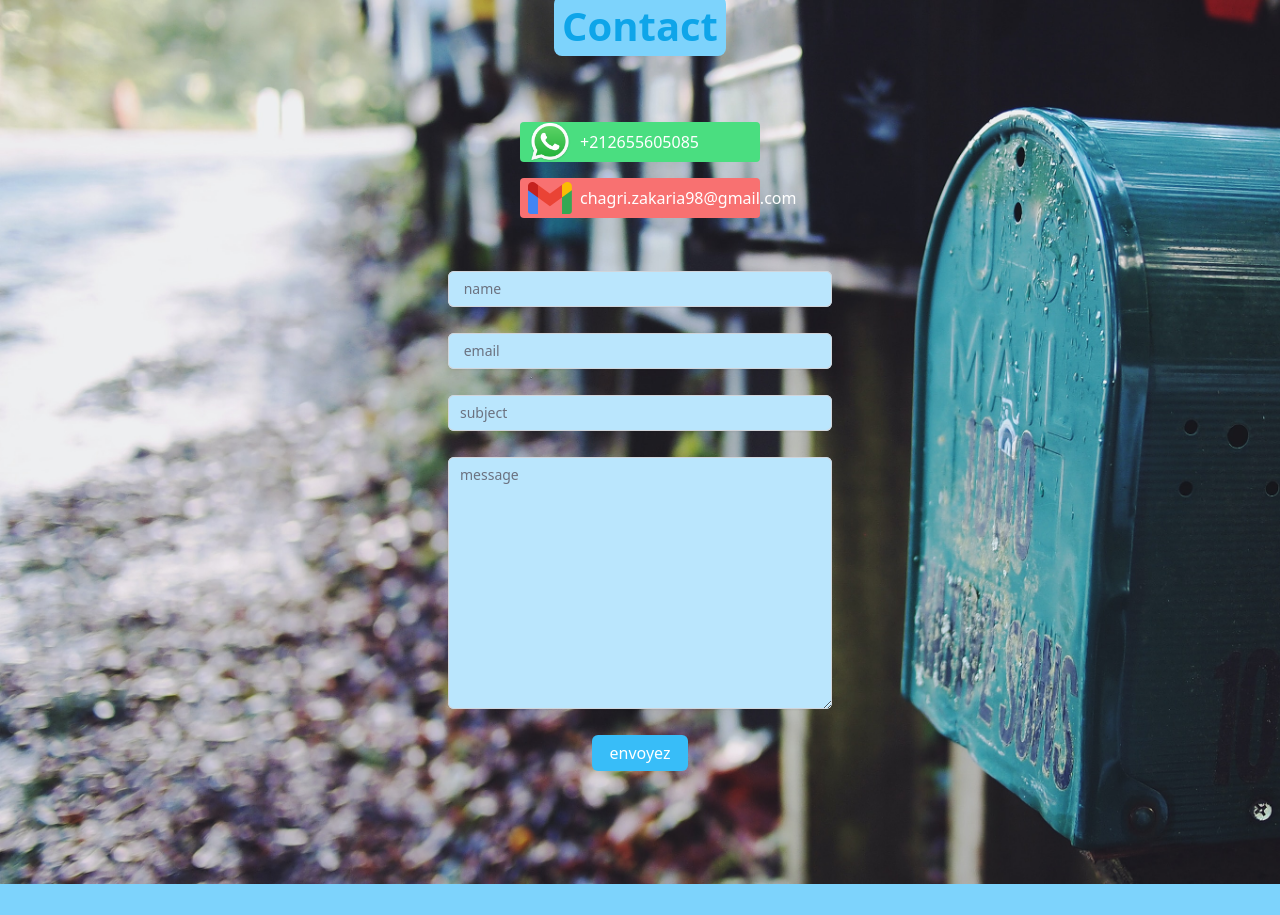
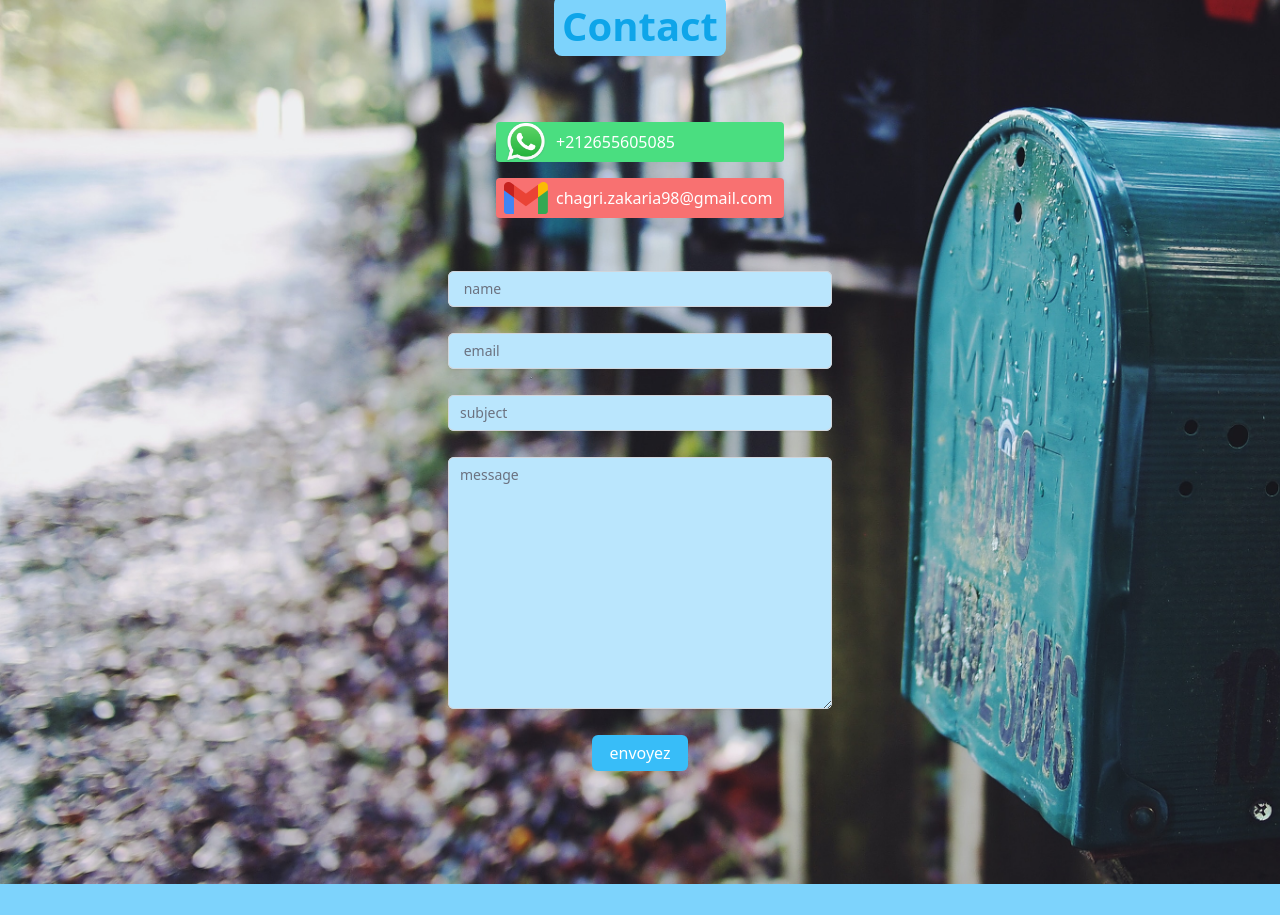
Before and after one commit to Chagrizakaria/ZakariaPortfolio, a React (Vite) app: page / in a window 1280 px wide. Shown: the part 4660-5575 px from the top of the page. Built offline with nearby package versions, Linux system fonts and the light colour scheme.

Commit message:
Update CV - modifications

```diff
--- a/src/components/Contact.jsx
+++ b/src/components/Contact.jsx
@@ -10,15 +10,15 @@ import {watsp,gmail} from "../assets"
 
 <h1 className='  title mt-16 bg-sky-300 w-auto px-2 rounded-lg mx-auto text-center text-sky-500 font-bold'>Contact</h1>
 <div className=''>
-<div className='flex items-center justify-between  bg-green-400 w-60 h-10 rounded mx-auto my-4'>
-  <a href="https://wa.me/+212655605085" className='flex items-center  text-white'>
+<div className='flex items-center justify-between  bg-green-400 w-72 h-10 rounded mx-auto my-4'>
+  <a href="https://wa.me/+212655605085" className='flex items-center text-white'>
     <img src={watsp} alt="" className='mx-2 w-11' />
     <span className=''>+212655605085</span>
   </a>
 </div>
 
-<div className='flex items-center justify-between bg-red-400 w-60 h-10 rounded mx-auto'>
-  <a href="mailto:chagri.zakaria98@gmail.com" className='flex items-center text-white'>
+<div className='flex items-center justify-between bg-red-400 w-72 h-10 rounded mx-auto'>
+  <a href="mailto:chagri.zakaria98@gmail.com" className='flex items-center  text-white'>
     <img src={gmail} alt="" className='mx-2 w-11' />
     <span>chagri.zakaria98@gmail.com</span>
   </a>
```
